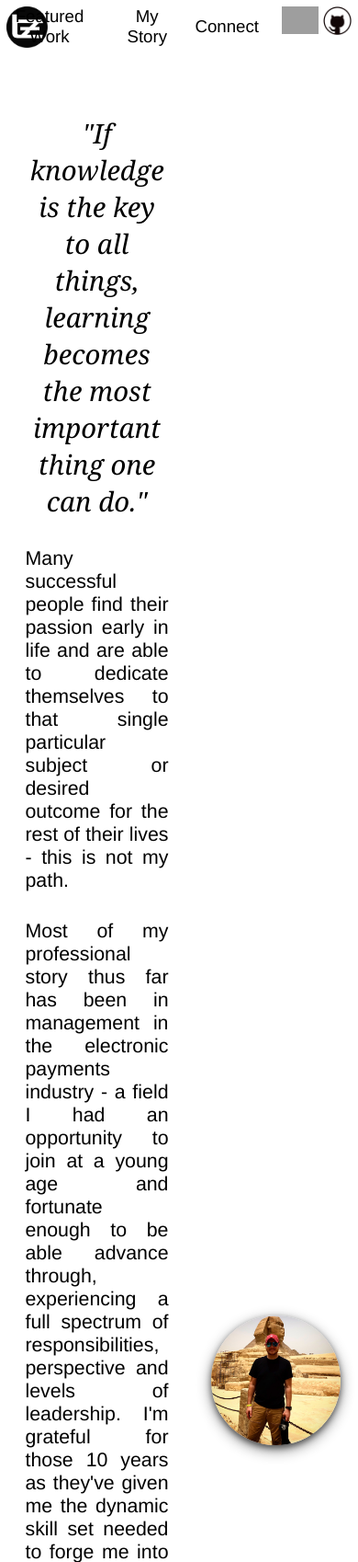
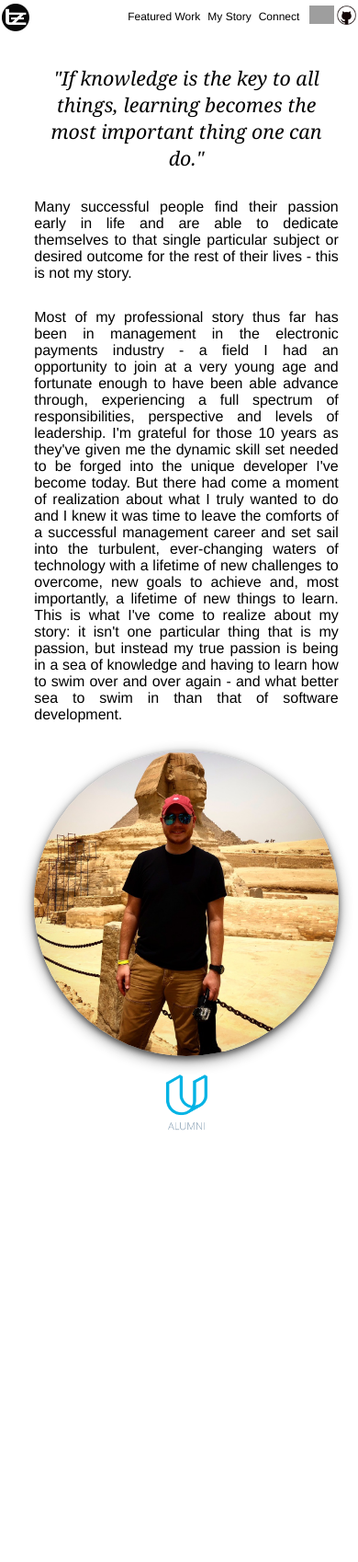
Before and after one commit to tzndr/portfolio-site, a Flask app: page /my_story in a window 390 px wide. Shown: the top 1698 px of the page at 92% size. After the commit the page ends 1229 px from the top, so only its background shows below. Run offline with Flask 2, Linux system fonts and the light colour scheme; grey boxes are pictures that could not be loaded.

Commit message:
Make site responsive to all screens and devices

```diff
--- a/static/js/app.js
+++ b/static/js/app.js
@@ -6,6 +6,7 @@ var Work = function(data) {
   this.imgPath = data.imgPath;
   this.description = data.description;
   this.languages = data.languages;
+  this.link = data.link;
 };
 
 var ViewModel = function() {
@@ -23,6 +24,8 @@ var ViewModel = function() {
 
   this.selectedWorkDescription = ko.observable(featuredWork[0].description);
 
+  this.selectedWorkLink = ko.observable(featuredWork[0].link);
+
   this.infoBoxHeader = ko.observable("Let's Talk.");
 
   this.infoBoxData = ko.observable();
@@ -39,8 +42,10 @@ var ViewModel = function() {
         self.selectedWorkHeader(clickedWork.header);
         self.selectedWorkDescription(clickedWork.description);
         self.selectedWorkLanguages(clickedWork.languages);
+        self.selectedWorkLink(clickedWork.link);
       }
     }
+    console.log(self.selectedWorkLink())
   }
 
   this.changeConnectInfo = function(data, event) {
--- a/static/js/model.js
+++ b/static/js/model.js
@@ -12,6 +12,7 @@ var featuredWork = [
      "products. A user that is not logged in is able to view the catalog without " +
      "editing privileges. This application also has JSON endpoints for each created " +
      " category and item.",
+     link: "https://github.com/tzndr/catalog_application",
     languages: [
       {path: "../static/img/python.png"},
       {path: "../static/img/flask.png"},
@@ -29,6 +30,7 @@ var featuredWork = [
       "over a million of its rows of data that contain logs from each time a reader " +
       "loaded a page or article. It then builds an informational summary that gives " +
       "detailed answers to specific questions regarding the site's reader activity.",
+      link: "https://github.com/tzndr/logs_analysis",
       languages: [
         {path: "../static/img/python.png"},
         {path: "../static/img/postgresql.png"},
@@ -45,6 +47,7 @@ var featuredWork = [
       "on the selected marker. This information includes an interactive Google StreetView " +
       "image, company logo and address, as well as relevant New York Times and Wikipedia " +
       "articles gathered asynchronously using AJAX, JSON, and third party APIs.",
+      link: "https://github.com/tzndr/neighborhood_map",
       languages: [
         {path: "../static/img/javascript.png"},
         {path: "../static/img/googlemapslogo.png"},
@@ -62,6 +65,7 @@ var featuredWork = [
       "applications. The servers are secured with configured firewalls that allow or deny " +
       "specific ports and traffic, have seperate users with strict permissions, and a " +
       "key-based SSH authentication system to prevent outside threats and attacks.",
+      link: "https://github.com/tzndr/linux_server_configuration",
       languages: [
         {path: "../static/img/linux.jpg"},
         {path: "../static/img/apache.png"},
@@ -75,21 +79,21 @@ var storyQuote = "\"If knowledge is the key to all things, learning becomes " +
 
 var myStory = "Many successful people find their passion early in life and are able " +
   "to dedicate themselves to that single particular subject or desired outcome for the " +
-  "rest of their lives - this is not my path.";
+  "rest of their lives - this is not my story.";
 
-var myStory2 = " Most of my professional story thus far has been in management in the " +
-  "electronic payments industry - a field I had an opportunity to join at a young age " +
-  "and fortunate enough to be able advance through, experiencing a full spectrum of " +
+var myStory2 = "Most of my professional story thus far has been in management in the " +
+  "electronic payments industry - a field I had an opportunity to join at a very young age " +
+  "and fortunate enough to have been able advance through, experiencing a full spectrum of " +
   "responsibilities, perspective and levels of leadership. I'm grateful for those 10 " +
-  "years as they've given me the dynamic skill set needed to forge me into the unique " +
-  "developer I've become today. But there had just come a moment of realization when " +
-  "I knew it was time to leave the comfort of a successful management career and set " +
-  "sail into the turbulent, ever-changing sea of science and technology, with a lifetime " +
-  "of new challenges to overcome, new goals to achieve and, most importantly, " +
-  "a lifetime of things to learn. This is what I've come to realize about my story: " +
-  "it isn't one particular thing or subject that is my passion, but instead my life's " +
-  "passion is being in a sea of knowledge and having to learn how to swim over and over " +
-  "again - and what better sea to swim in than the world of software development.";
+  "years as they've given me the dynamic skill set needed to be forged into the unique " +
+  "developer I've become today. But there had come a moment of realization about what I " +
+  "truly wanted to do and I knew it was time to leave the comforts of a successful " +
+  "management career and set sail into the turbulent, ever-changing waters of technology " +
+  "with a lifetime of new challenges to overcome, new goals to achieve and, most importantly, " +
+  "a lifetime of new things to learn. This is what I've come to realize about my story: " +
+  "it isn't one particular thing that is my passion, but instead my true passion is " +
+  "being in a sea of knowledge and having to learn how to swim over and over " +
+  "again - and what better sea to swim in than that of software development.";
 
 
 var connectInformation = [
--- a/static/style.css
+++ b/static/style.css
@@ -87,7 +87,7 @@ a {
   margin: 90px 0 0 0;
 }
 
-.image-container {
+.work-img-container {
   width: 40%;
   height: auto;
   background-color: #FAFCFC;
@@ -189,10 +189,6 @@ a {
   width: auto;
 }
 
-.contact-options-container {
-
-}
-
 .info-box-header {
   display: inline-block;
   font: 69pt bold helvetica, arial;
@@ -236,3 +232,271 @@ a {
     width: 75%;
   }
 }
+
+@media screen and (max-width: 1530px) {
+  .work-description-title {
+    font: bold 20pt helvetica, arial;
+  }
+
+  .language-img {
+    height: 35px;
+  }
+
+  .work-description-text {
+    margin: 40px auto;
+    font: 14pt helvetica, arial;
+  }
+
+  .quote-text {
+    font: italic 20pt Georgia, serif;
+  }
+
+  .story-text {
+    font: 14pt helvetica, arial;
+  }
+
+  .story-img {
+    width: 80%;
+  }
+
+}
+
+@media screen and (max-width: 1300px) {
+  .story-img {
+    width: 100%;
+  }
+}
+
+@media screen and (max-width: 1180px) {
+  .work-container {
+    display: block;
+    margin: 90px 0 0 0;
+  }
+
+  .work-img-container {
+    width: 60%;
+    padding: 8px 0 8px 0;
+  }
+
+  .element-break {
+    width: 0px;
+    height: 0px;
+  }
+
+  .work-description-container {
+    display: block;
+    width: 80%;
+    margin: auto;
+    padding: 50px 0 40px 0;
+    text-align: center;
+  }
+
+
+  .story-container {
+    display: block;
+    width: 75%;
+    text-align: center;
+    margin: 120px auto 0 auto;
+  }
+
+  .story-text-container {
+    width: 80%;
+  }
+
+  .story-text {
+    font: 14pt helvetica, arial;
+  }
+
+  .story-img-container {
+    width: 75%;
+    margin: auto;
+  }
+
+  .story-img {
+    width: 70%;
+  }
+
+  .connect-container {
+    width: 90%;
+  }
+}
+
+@media screen and (max-width: 950px) {
+  .work-img-container {
+    width: 80%;
+  }
+}
+
+@media screen and (max-width: 860px) {
+  .quote-text {
+    width: 100%;
+  }
+}
+
+@media screen and (max-width: 706px) {
+  .work-selector-container {
+    width: 90%;
+  }
+
+  .connect-container {
+    width: 90%;
+  }
+
+  .info-box-header {
+    display: inline-block;
+    font: 40pt bold helvetica, arial;
+    padding: 0 0 20px 0;
+    height: 45px;
+    border-bottom: 8px solid red;
+    margin: auto;
+  }
+
+  .info-box-data {
+    margin: 50px 0 0 auto;
+    font: 20pt helvetica, arial;
+    font-weight: 700;
+  }
+
+  .email-img {
+    height: 70px;
+  }
+
+  .linkedin-img {
+    height: 70px;
+  }
+
+  .phone-img {
+    height: 70px;
+  }
+
+  .udacity-img {
+    width: 20%;
+  }
+
+  .story-img {
+    width: 90%;
+  }
+}
+
+@media screen and (max-width: 600px) {
+  .work-selector-container {
+    width: 100%;
+  }
+
+  .selector {
+    font-size: 12pt;
+  }
+}
+
+@media screen and (max-width: 480px) {
+  .nav-bar {
+    top: 4px;
+    right: 2px;
+  }
+
+  .logo {
+    width: 30px;
+    top: 4px;
+    left: 2px;
+  }
+
+  .nav-link {
+    padding: 0 8px 0 0;
+    font: 9pt helvetica, arial;
+  }
+
+  .social-link-1 {
+    margin: 2px 0 0 3px;
+    height: 20px;
+  }
+
+  .social-link-2 {
+    margin: 2px 0 0 3px;
+    height: 21px;
+  }
+
+  .work-container {
+    margin: 45px 0 0 0;
+  }
+
+  .work-selector-container {
+    margin: 50px 0 0 0;
+  }
+
+  .selector {
+    font-size: 10pt;
+  }
+
+  .work-img-container {
+  padding: 1px 0 1px 0;
+}
+
+  .work-description-title {
+    font: bold 18pt helvetica, arial;
+    margin: auto;
+  }
+
+  .work-description-text {
+    margin: 25px auto;
+    font: 12pt helvetica, arial;
+  }
+
+  .language-img {
+    width: auto;
+    height: 21px;
+    margin: auto 3px;
+  }
+
+  .story-container {
+    width: 85%;
+    margin: 70px auto 0 auto;
+  }
+
+  .quote-text {
+    font: italic 16pt Georgia, serif;
+  }
+
+  .story-text-container {
+    width: 80%;
+  }
+
+  .story-text {
+    font: 12pt helvetica, arial;
+  }
+
+  .story-img {
+    width: 100%;
+  }
+
+  .connect-container {
+    width: 100%;
+    margin: 200px auto;
+  }
+
+  .info-box-header {
+    display: inline-block;
+    font: 25pt bold helvetica, arial;
+    padding: 0 0 20px 0;
+    height: 20px;
+    border-bottom: 5px solid red;
+    margin: auto;
+  }
+
+  .info-box-data {
+    margin: 25px 0 0 auto;
+    font: 12pt helvetica, arial;
+    font-weight: 700;
+  }
+
+  .email-img {
+    height: 50px;
+  }
+
+  .linkedin-img {
+    height: 50px;
+  }
+
+  .phone-img {
+    height: 50px;
+  }
+}
--- a/templates/featured_work.html
+++ b/templates/featured_work.html
@@ -20,8 +20,10 @@
       </h3>
     </div>
     <div class="work-container">
-      <div class="image-container">
-        <img class="work-img" data-bind="attr: {src: selectedWorkImg}">
+      <div class="work-img-container">
+        <a data-bind="attr: {href: selectedWorkLink}">
+          <img class="work-img" data-bind="attr: {src: selectedWorkImg}">
+        </a>
       </div>
       <div class="element-break"></div>
       <div class="work-description-container">
```
